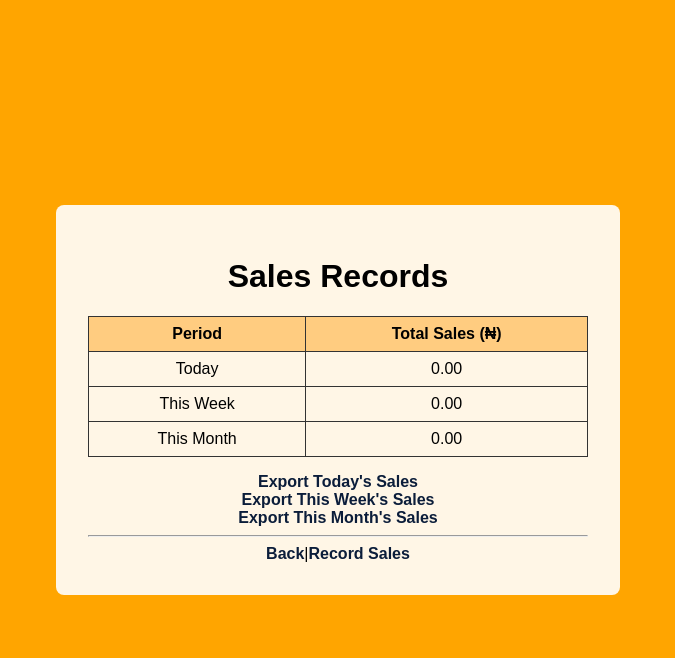
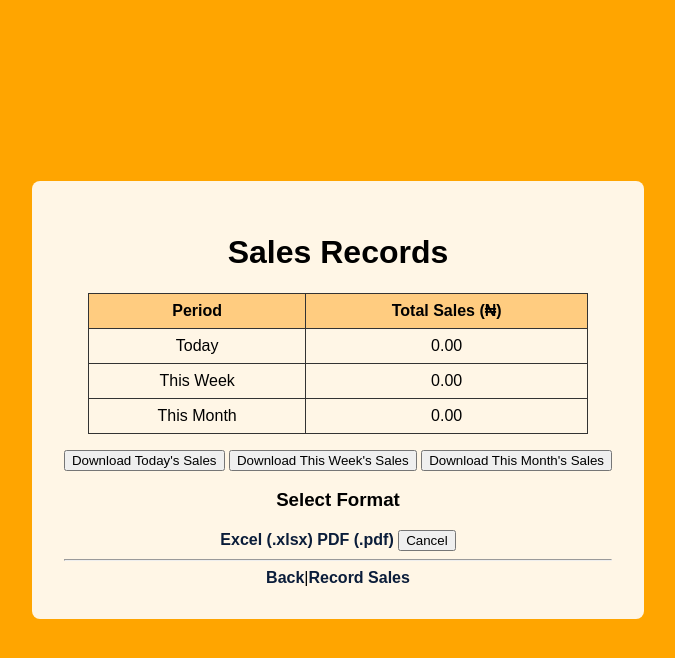
Before and after one commit to Python-inmy-pentium/sale_site, a Django app: page /recsite/sales/ in a window 1280 px wide. Shown: the top 658 px of the page, without its empty margins (302-977 px from the left). Run offline with Django 5.2, Linux system fonts and the light colour scheme; the visitor is signed in with stand-in values (Sample User, id 1); data that the repository does not hold is empty.

Commit message:
Update sales_list.html

```diff
--- a/main_g/templates/main_g/sales_list.html
+++ b/main_g/templates/main_g/sales_list.html
@@ -1,5 +1,67 @@
 {% extends "main_g/inv_list.html" %}
 {% block title %} Sales Record {% endblock %}
+<script>
+  function openModal(period) {
+    const baseUrl = "{% url 'export_sales' period='__PERIOD__' %}".replace('__PERIOD__', period);
+    document.getElementById('excelLink').href = baseUrl + '?format=excel';
+    document.getElementById('pdfLink').href = baseUrl + '?format=pdf';
+    document.getElementById('formatModal').style.display = 'block';
+  }
+
+  function closeModal() {
+    document.getElementById('formatModal').style.display = 'none';
+  }
+</script>
+<style>
+  .download-btn {
+  padding: 12px 20px;
+  background-color: #011638;
+  color: white;
+  border: none;
+  border-radius: 6px;
+  font-weight: bold;
+  cursor: pointer;
+  margin: 10px;
+}
+
+.modal {
+  display: none;
+  position: fixed;
+  z-index: 1000;
+  left: 0; top: 0;
+  width: 100%; height: 100%;
+  background-color: rgba(0,0,0,0.6);
+}
+
+.modal-content {
+  background-color: white;
+  margin: 15% auto;
+  padding: 20px;
+  width: 80%;
+  max-width: 300px;
+  text-align: center;
+  border-radius: 8px;
+}
+
+.format-link {
+  display: block;
+  margin: 10px 0;
+  padding: 10px;
+  background-color: #011638;
+  color: white;
+  text-decoration: none;
+  border-radius: 4px;
+}
+
+.close-btn {
+  margin-top: 10px;
+  background-color: #ccc;
+  border: none;
+  padding: 8px 12px;
+  border-radius: 4px;
+  cursor: pointer;
+}
+</style>
 <body>
 {% block content %}
 <h1>Sales Records</h1>
@@ -27,13 +89,21 @@
     </tr>
   </tbody>
 </table>
-<a href="{% url 'export_sales' 'day' %}">Export Today's Sales</a>
-<br>
-<a href="{% url 'export_sales' 'week' %}">Export This Week's Sales</a>
-<br>
-<a href="{% url 'export_sales' 'month' %}">Export This Month's Sales</a>
+<!-- Download Buttons -->
+<button onclick="openModal('day')" class="download-btn">Download Today's Sales</button>
+<button onclick="openModal('week')" class="download-btn">Download This Week's Sales</button>
+<button onclick="openModal('month')" class="download-btn">Download This Month's Sales</button>
+
+<!-- Modal Popup -->
+<div id="formatModal" class="modal">
+  <div class="modal-content">
+    <h3>Select Format</h3>
+    <a id="excelLink" class="format-link">Excel (.xlsx)</a>
+    <a id="pdfLink" class="format-link">PDF (.pdf)</a>
+    <button onclick="closeModal()" class="close-btn">Cancel</button>
+  </div>
+</div>
 <hr>
-
 <a href="/">Back</a>|<a href="new/">Record Sales</a>
 {% endblock %}
 </body>
```
